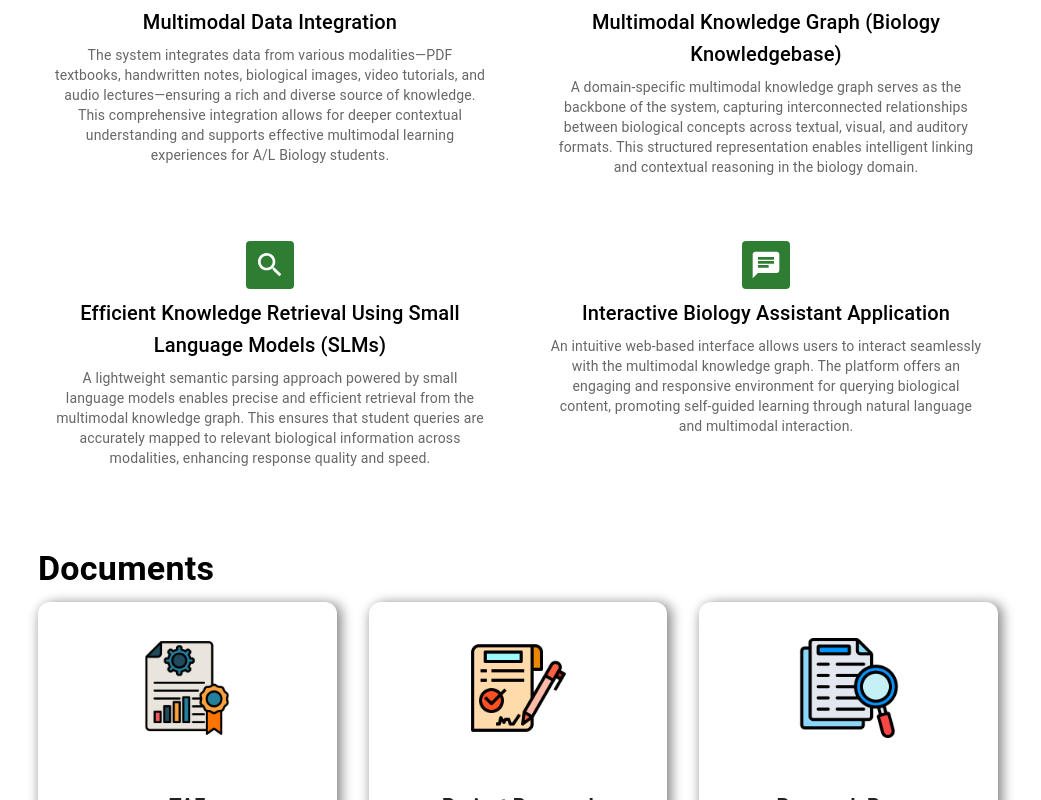
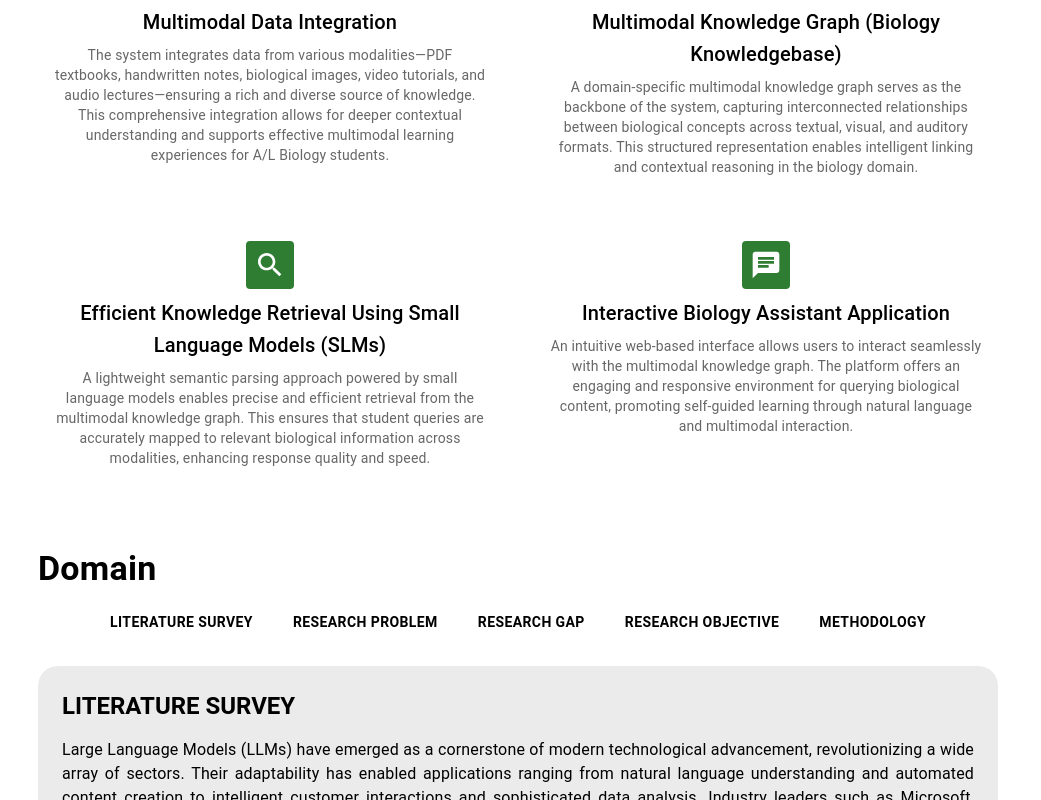
Before and after one commit to IT21200410/bioscholar, a React (Create React App) app: page / in a window 1280 px wide. Shown: the part 2000-2800 px from the top of the page, without its empty margins (122-1163 px from the left). Built offline with nearby package versions, Linux system fonts and the light colour scheme.

Commit message:
Further improvements to the website

```diff
--- a/src/components/Home.js
+++ b/src/components/Home.js
@@ -166,10 +166,10 @@ export default function Home() {
       {/* Page Sections */}
       <About />
       <Specifications/>
+      <Domain />
       <Documents />
       <Presentations />
       <Milestones />
-      <Domain />
       <Achievements />
       <Team />
       <Contact />
```
